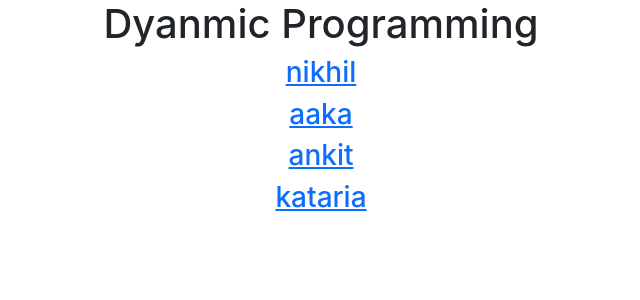
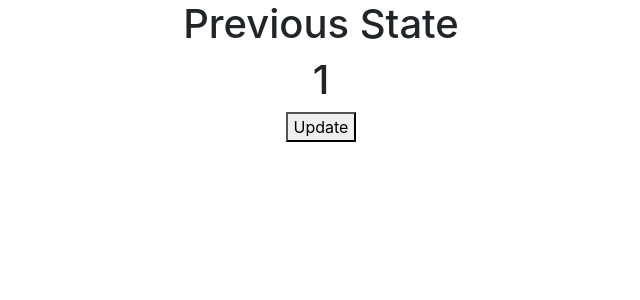
Before and after one commit to Nikhil3389/react-practice, a React (Create React App) app: page / in a window 1280 px wide. Shown: the top 300 px of the page, without its empty margins (319-959 px from the left). Built offline with nearby package versions, Linux system fonts and the light colour scheme.

Commit message:
previous state

```diff
--- a/src/App.js
+++ b/src/App.js
@@ -303,18 +303,41 @@ import User from "./components/User";
 // export default App;
 
 // ##########################  ROUTING ########################
-import Nav from "./Nav";
-import Navigation from "./Navigation";
+// import Nav from "./Nav";
+// import Navigation from "./Navigation";
+// function App() {
+//   return (
+//     <div className="App">
+//       <h1>Dyanmic Programming </h1>
+//       <Nav />
+//       <Navigation/>
+//     </div>
+//   );
+// }
+
+
+
+// export default App;
+
+// ################################## PREVIOUS STATE ####################
 function App() {
+  const [count,setCount] = useState(1)
+  function updateCounter(){
+    for(let i =0;i<5;i++)
+    {
+       setCount((pre) => {
+         return pre + 1;
+       });
+    }
+
+  }
   return (
     <div className="App">
-      <h1>Dyanmic Programming </h1>
-      <Nav />
-      <Navigation/>
+      <h1>Previous State </h1>
+      <h1>{count}</h1>
+      <button onClick={updateCounter}> Update</button>
     </div>
   );
 }
 
-
-
 export default App;
```
